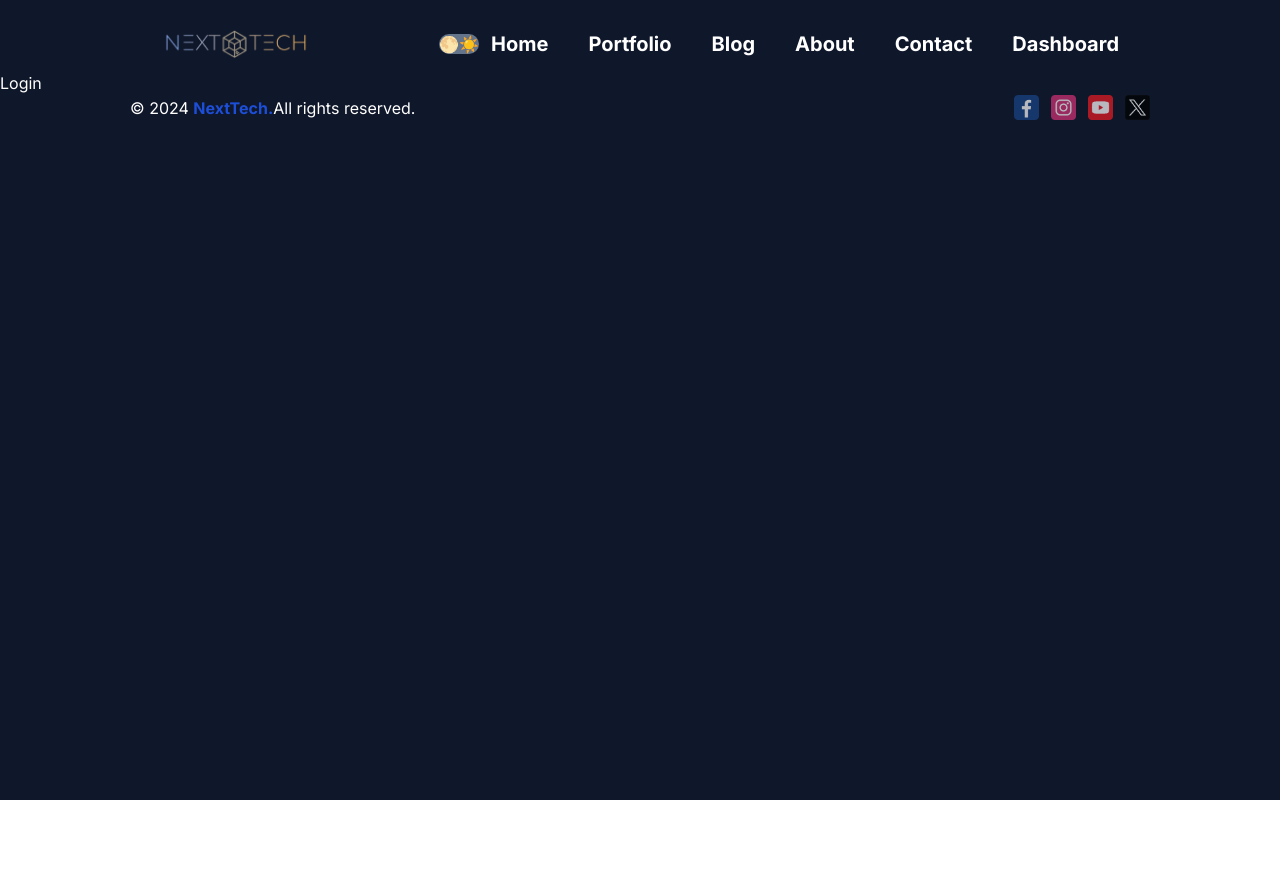
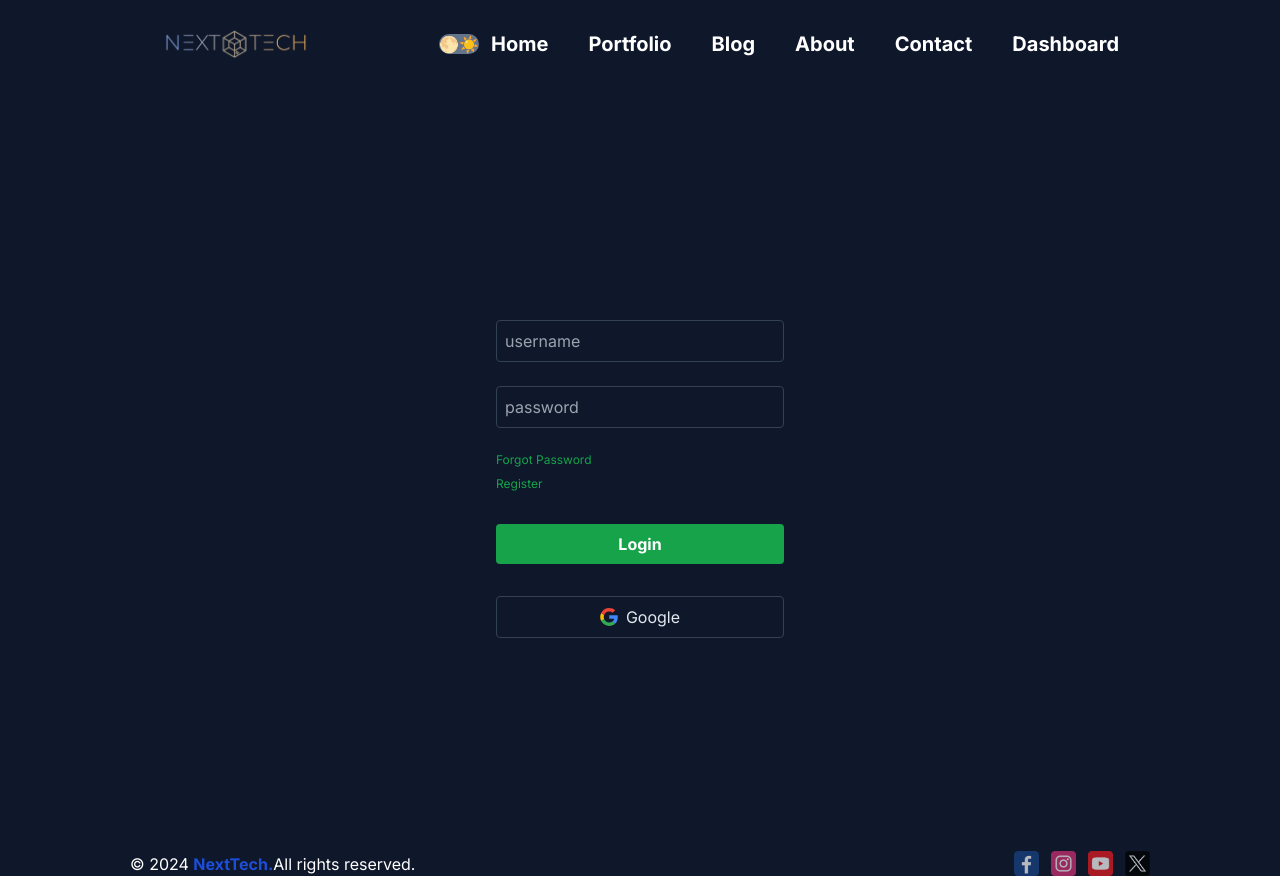
Before and after one commit to omerulusal/nextTech, a Next.js app: page /dashboard/login in a window 1280 px wide. Before the commit the page ends 800 px from the top, so only its background shows below. Built offline with nearby package versions, Linux system fonts and the light colour scheme.

Commit message:
some changes

```diff
--- a/package.json
+++ b/package.json
@@ -9,6 +9,7 @@
     "lint": "next lint"
   },
   "dependencies": {
+    "mongodb": "^6.3.0",
     "mongoose": "^8.0.3",
     "next": "14.0.4",
     "react": "^18",
--- a/src/app/dashboard/(auth)/login/page.jsx
+++ b/src/app/dashboard/(auth)/login/page.jsx
@@ -1,6 +1,52 @@
+import Link from "next/link"
+
 const Login = () => {
     return (
-        <div>Login</div>
+        <div className="flex flex-col justify-center min-h-screen items-center -mt-5">
+            <div className="flex flex-col gap-4 w-full max-w-xs mx-auto p-4 bg-base-100 text-base-content mt-10">
+                <input className="focus:outline-none focus:bg-transparent p-2 rounded border border-slate-700 bg-transparent mb-2" type="text" placeholder="username" />
+                <input className="focus:outline-none focus:bg-transparent p-2 rounded border border-slate-700 mb-2 bg-transparent" type="password" placeholder="password" />
+
+                <Link
+                    className="text-green-600 text-xs hover:text-green-700 hover:underline -mb-2 "
+                    href={"/dashboard/forgot"}>Forgot Password</Link>
+                <Link
+                    className="text-green-600 text-xs hover:text-green-700 hover:underline mb-4"
+                    href={"/dashboard/register"}>Register</Link>
+            <Link href={"/"}>
+                <button className="bg-green-600 hover:bg-green-700 text-white font-bold py-2 px-4 mb-4 rounded w-full">Login</button>
+            </Link>
+            </div>
+            <Link href={"/"} className="border border-slate-700 bg-transparent w-72 p-2 text-center hover:bg-slate-600 hover:text-black rounded text-slate-200 transition-all flex gap-2 ">
+                <div className="mx-auto flex justify-center items-center gap-2">
+                    <svg
+                        width="18"
+                        height="18"
+                        viewBox="0 0 775 794"
+                        fill="none"
+                        xmlns="http://www.w3.org/2000/svg"
+                    >
+                        <path
+                            d="M775 405.797C775 373.248 772.362 349.496 766.653 324.865H395.408V471.773H613.32C608.929 508.282 585.204 563.264 532.482 600.209L531.743 605.127L649.124 696.166L657.256 696.979C731.943 627.921 775 526.315 775 405.797"
+                            fill="#4285F4"
+                        />
+                        <path
+                            d="M395.408 792.866C502.167 792.866 591.792 757.676 657.256 696.979L532.482 600.209C499.093 623.521 454.279 639.796 395.408 639.796C290.845 639.796 202.099 570.741 170.463 475.294L165.826 475.688L43.772 570.256L42.1759 574.698C107.198 704.013 240.758 792.866 395.408 792.866Z"
+                            fill="#34A853"
+                        />
+                        <path
+                            d="M170.463 475.294C162.116 450.662 157.285 424.269 157.285 397C157.285 369.728 162.116 343.338 170.024 318.706L169.803 313.46L46.2193 217.373L42.1759 219.299C15.3772 272.961 0 333.222 0 397C0 460.778 15.3772 521.036 42.1759 574.698L170.463 475.294"
+                            fill="#FBBC05"
+                        />
+                        <path
+                            d="M395.408 154.201C469.656 154.201 519.74 186.31 548.298 213.143L659.891 104.059C591.356 40.2812 502.167 1.13428 395.408 1.13428C240.758 1.13428 107.198 89.9835 42.1759 219.299L170.024 318.706C202.099 223.259 290.845 154.201 395.408 154.201"
+                            fill="#EB4335"
+                        />
+                    </svg>
+                    Google
+                </div>
+            </Link>
+        </div>
     )
 }
 
--- a/src/app/dashboard/(auth)/register/page.jsx
+++ b/src/app/dashboard/(auth)/register/page.jsx
@@ -1,6 +1,23 @@
+import Link from "next/link"
+
 const Register = () => {
     return (
-        <div>Register</div>
+        <div className="flex justify-center min-h-screen items-center -mt-10">
+            <div className="flex flex-col gap-4 w-full max-w-xs mx-auto p-4 bg-base-100 text-base-content mt-10">
+                <input className="focus:outline-none focus:bg-transparent p-2 rounded border border-slate-700 bg-transparent" type="text" placeholder="username" />
+                <input className="focus:outline-none focus:bg-transparent p-2 rounded border border-slate-700 bg-transparent" type="email" placeholder="email" />
+                <input className="focus:outline-none focus:bg-transparent p-2 rounded border border-slate-700 bg-transparent" type="password" placeholder="password" />
+
+                <Link
+                    className="text-green-600 text-sm hover:text-green-700 hover:underline "
+                    href={"/dashboard/login"}>
+                    Login
+                </Link>
+                <Link href={"/"}>
+                    <button className="bg-green-600 hover:bg-green-700 text-white font-bold py-2 px-4 mb-4 rounded w-full">Register</button>
+                </Link>
+            </div>
+        </div>
     )
 }
 
--- a/src/utils/db.js
+++ b/src/utils/db.js
@@ -1,13 +1,15 @@
 import mongoose from "mongoose";
 
 const connect = async () => {
-    mongoose.connect(process.env.MONGODB, {
+    mongoose.connect(process.env.MONGO_DB, {
         useNewUrlParser: true,
         useUnifiedTopology: true,
         dbName: 'next' // Veritabanı adını belirtin
     });
     const db = mongoose.connection;
-    db.on('error', console.error.bind(console, 'MongoDB bağlantı hatası:'));
+    db.on('error', (error) => {
+        console.error('MongoDB bağlantı hatası:', error);
+    });
     db.once('open', () => {
         console.log('MongoDB bağlantısı başarıyla açıldı.');
     });
```
Also changed, not shown: 2 other files (tests, documents, lock files or other folders).
